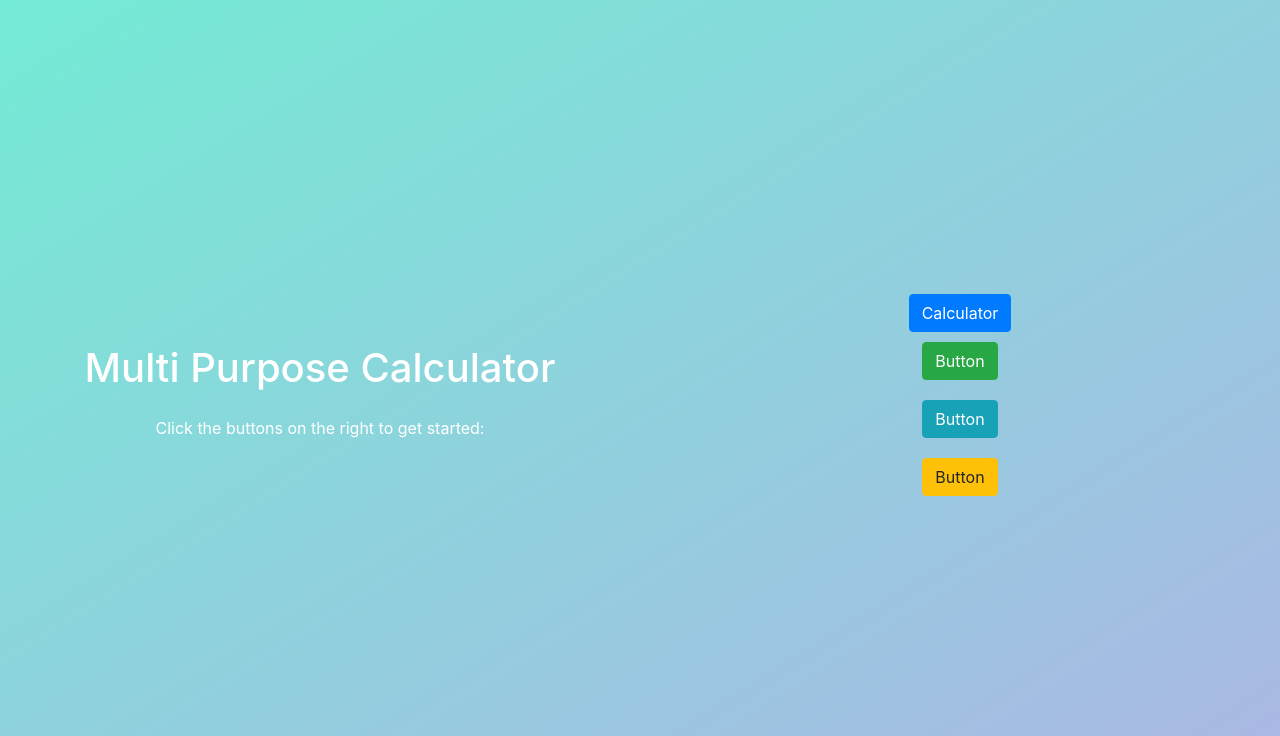
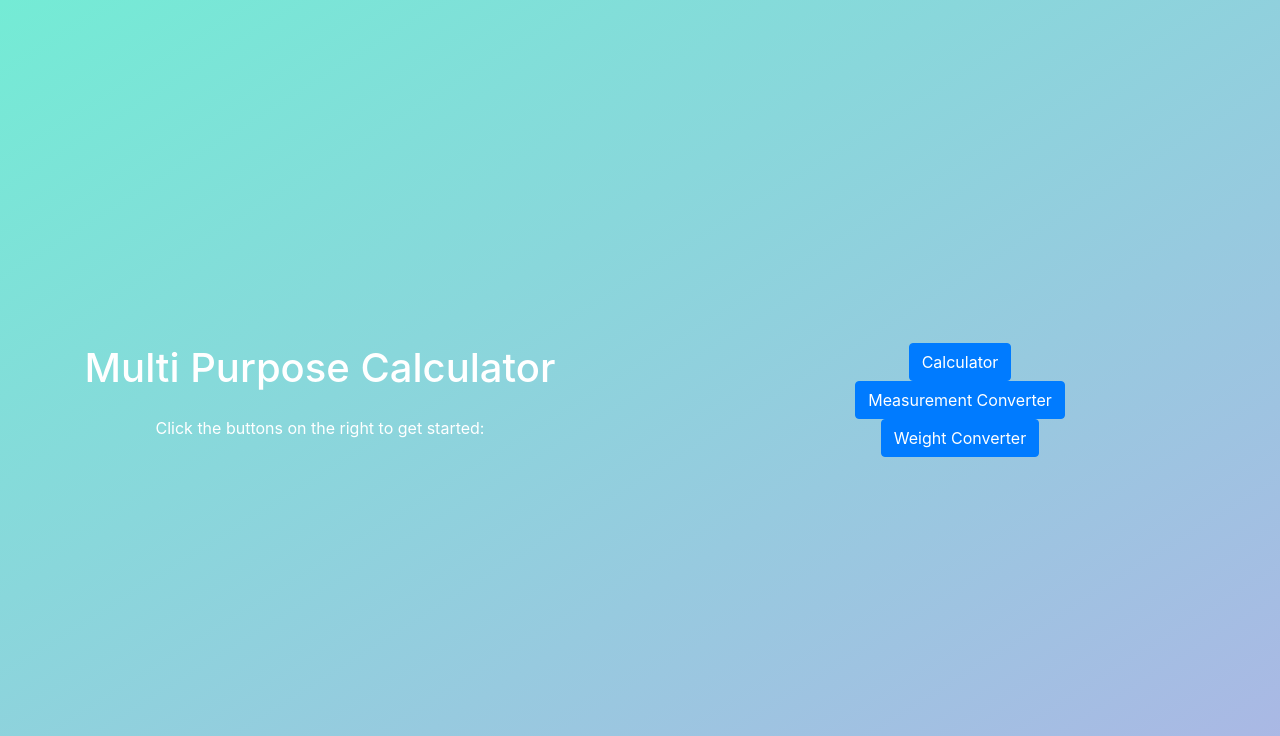
Before and after one commit to BrockAltug/Calculator, a Flask app: page / in a window 1280 px wide. Shown: the top 736 px of the page. Run offline with Flask 3, Linux system fonts and the light colour scheme; some libraries are stand-ins or nearby versions.

Commit message:
added buttons for measurement and weight conversions

```diff
--- a/templates/index.html
+++ b/templates/index.html
@@ -40,9 +40,8 @@
     <div class="container button-column">
         <!-- Add buttons here as needed -->
         <a href="/calculator" class="btn btn-primary">Calculator</a>
-        <button class="btn btn-success index-button">Button</button>
-        <button class="btn btn-info index-button">Button</button>
-        <button class="btn btn-warning index-button">Button</button>
+        <a href="/measurement-conversion" class="btn btn-primary">Measurement Converter</a>
+        <a href="/weight-conversion" class="btn btn-primary">Weight Converter</a>
         <!-- Add more buttons as needed -->
     </div>
     <!-- Add Bootstrap JS and jQuery -->
```
